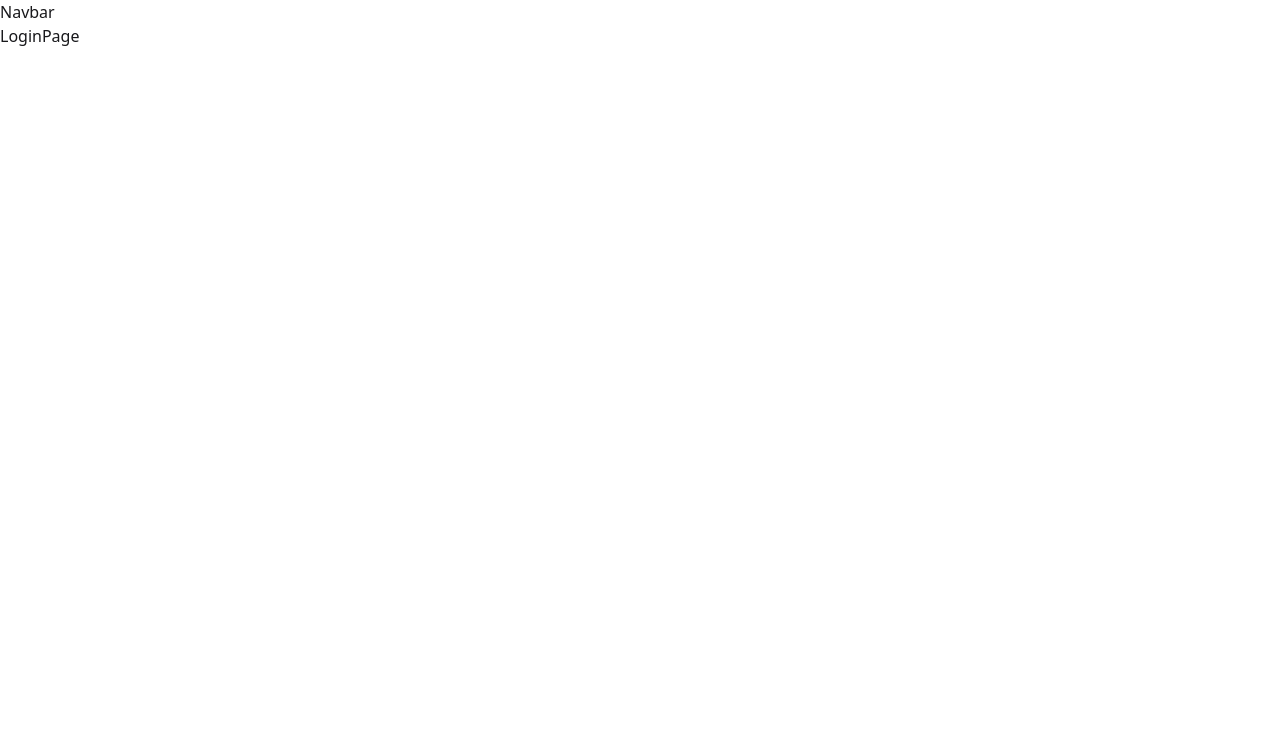
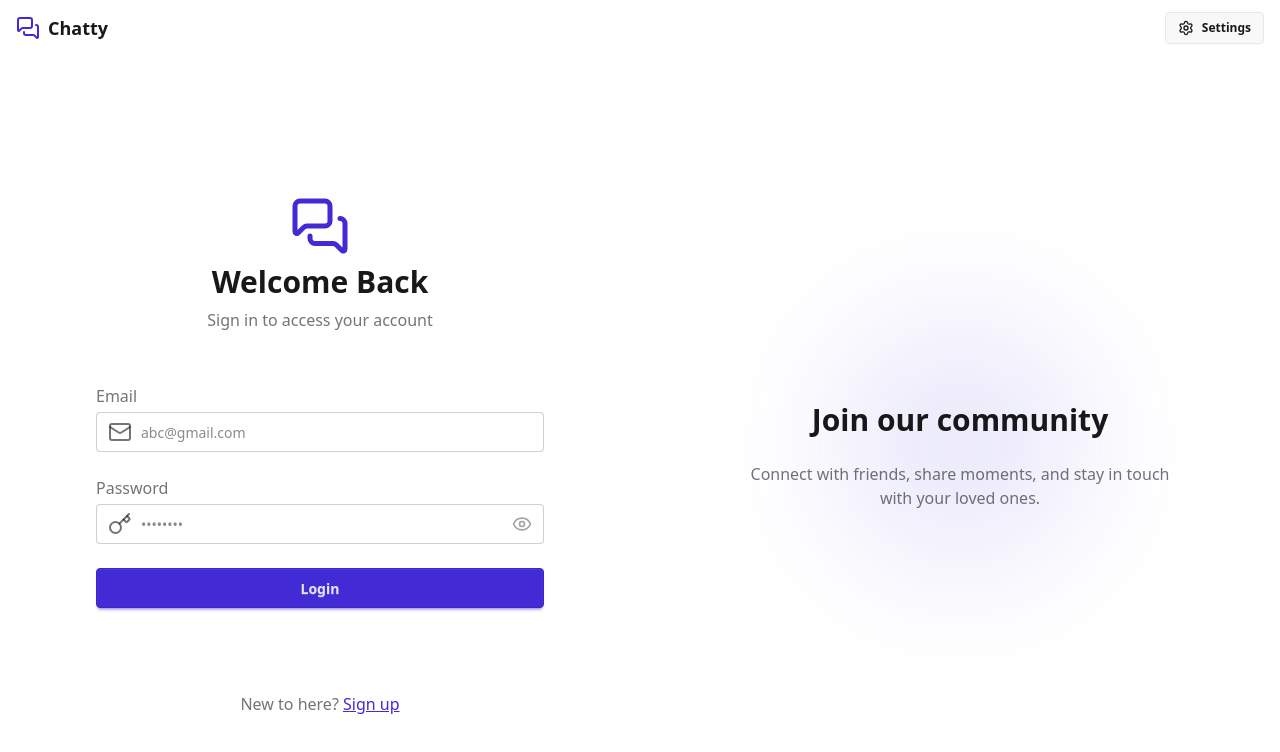
Before and after one commit to NickDada1996/chatty, a React (Vite) app in the folder frontend/: page /login in a window 1280 px wide. Shown: the top 752 px of the page. Built offline with nearby package versions, Linux system fonts and the light colour scheme; no server answers.

Commit message:
Finish login page

```diff
--- a/frontend/src/components/Navbar.jsx
+++ b/frontend/src/components/Navbar.jsx
@@ -1,7 +1,47 @@
 import React from "react";
+import { useAuthStore } from "../store/useAuthStore.js";
+import { MessagesSquare, LogOut, Settings, User } from "lucide-react";
+import { Link } from "react-router-dom";
 
 const Navbar = () => {
-  return <div>Navbar</div>;
+  const { logout, authUser } = useAuthStore();
+
+  return (
+    <nav className="h-14 px-4 flex items-center justify-between ">
+      {/* Left side */}
+      <div className="flex items-center gap-2">
+        <MessagesSquare className="size-6 text-primary" />
+        <span className="text-lg font-semibold">Chatty</span>
+      </div>
+
+      {/* Right side */}
+      <div className="flex items-center gap-2">
+        <Link
+          to={"/settings"}
+          className={`
+              btn btn-sm gap-2 transition-colors
+
+              `}
+        >
+          <Settings className="w-4 h-4" />
+          <span className="hidden sm:inline"> Settings</span>
+        </Link>
+        {authUser && (
+          <>
+            <Link to={"/profile"} className={`btn btn-sm gap-2`}>
+              <User className="size-5" />
+              <span className="hidden sm:inline">Profile</span>
+            </Link>
+
+            <button className="btn btn-sm gap-2 " onClick={logout}>
+              <LogOut className="size-5" />
+              <span className="hidden sm:inline">Logout</span>
+            </button>
+          </>
+        )}
+      </div>
+    </nav>
+  );
 };
 
 export default Navbar;
--- a/frontend/src/pages/LoginPage.jsx
+++ b/frontend/src/pages/LoginPage.jsx
@@ -1,7 +1,116 @@
+import { Eye, EyeOff, Key, Mail, MessagesSquare, Ellipsis } from "lucide-react";
 import React from "react";
+import { useState } from "react";
+import { useAuthStore } from "../store/useAuthStore.js";
+import { Link } from "react-router-dom";
+import RightPage from "../components/RightPage.jsx";
 
 const LoginPage = () => {
-  return <div>LoginPage</div>;
+  const { isLoggingIng, login } = useAuthStore();
+  const [showPassword, setShowPassword] = useState(false);
+  const [formData, setFormData] = useState({
+    email: "",
+    password: "",
+  });
+
+  const handleSubmit = (e) => {
+    e.preventDefault();
+    login(formData);
+  };
+
+  return (
+    <div className="min-h-screen grid lg:grid-cols-2 ">
+      {/* Left Side */}
+      <div className="flex flex-col items-center justify-center px-8 py-12 lg:px-24 space-y-13">
+        {/* Logo & Heading */}
+        <div className="flex flex-col items-center gap-2">
+          <MessagesSquare className="size-15 text-primary" />
+          <h1 className="text-3xl font-bold">Welcome Back</h1>
+          <p className="text-base-content/60">Sign in to access your account</p>
+        </div>
+
+        {/* Form */}
+        <form onSubmit={handleSubmit} className="w-full max-w-md space-y-6">
+          {/* Email */}
+          <div>
+            <label className="label mb-1">
+              <span>Email</span>
+            </label>
+            <div className="relative">
+              <div className="absolute inset-y-0 left-0 pl-3 flex items-center pointer-events-none z-10">
+                <Mail className="size-6 text-base-content/60" />
+              </div>
+              <input
+                type="email"
+                className="input input-bordered w-full pl-11 focus:outline-none focus:ring-0 focus:border-primary"
+                placeholder="abc@gmail.com"
+                value={formData.email}
+                onChange={(e) => {
+                  setFormData((prev) => ({ ...prev, email: e.target.value }));
+                }}
+              />
+            </div>
+          </div>
+          {/* Password */}
+          <div>
+            <label className="label mb-1">
+              <span>Password</span>
+            </label>
+            <div className="relative">
+              <div className="absolute inset-y-0 left-0 pl-3 flex items-center pointer-events-none z-10">
+                <Key className="size-6 text-base-content/60" />
+              </div>
+              <input
+                type={showPassword ? "text" : "password"}
+                className="input input-bordered w-full pl-11 focus:outline-none focus:ring-0 focus:border-primary"
+                placeholder="••••••••"
+                value={formData.password}
+                onChange={(e) => {
+                  setFormData((prev) => ({
+                    ...prev,
+                    password: e.target.value,
+                  }));
+                }}
+              />
+              <button
+                type="button"
+                className="hover:cursor-pointer absolute inset-y-0 right-0 pr-3 flex items-center z-20"
+                onClick={() => {
+                  setShowPassword(!showPassword);
+                }}
+              >
+                {showPassword ? (
+                  <EyeOff className="size-5 text-base-content/40" />
+                ) : (
+                  <Eye className="size-5 text-base-content/40" />
+                )}
+              </button>
+            </div>
+          </div>
+          {/* Submit */}
+          <button
+            type="submit"
+            className="btn btn-primary w-full "
+            disabled={isLoggingIng}
+          >
+            {isLoggingIng ? <Ellipsis /> : "Login"}
+          </button>
+        </form>
+        {/* Footer link */}
+        <p className="text-base-content/60 mt-8">
+          New to here?{" "}
+          <Link to="/signup" className="link link-primary">
+            Sign up
+          </Link>
+        </p>
+      </div>
+      {/*right side*/}
+      <RightPage
+        title="Join our community"
+        subtitle="Connect with friends, share moments, and stay in touch with your loved ones."
+      />
+    </div>
+  );
 };
 
 export default LoginPage;
--- a/frontend/src/pages/SignUpPage.jsx
+++ b/frontend/src/pages/SignUpPage.jsx
@@ -45,7 +45,7 @@ const SignupPage = () => {
   };
 
   return (
-    <div className="min-h-screen grid lg:grid-cols-2">
+    <div className="min-h-screen grid lg:grid-cols-2 ">
       {/* Left Side */}
       <div className="flex flex-col items-center justify-center px-8 py-12 lg:px-24 space-y-13">
         {/* Logo & Heading */}
@@ -127,7 +127,7 @@ const SignupPage = () => {
               />
               <button
                 type="button"
-                className="absolute inset-y-0 right-0 pr-3 flex items-center z-20"
+                className="hover:cursor-pointer absolute inset-y-0 right-0 pr-3 flex items-center z-20"
                 onClick={() => {
                   setShowPassword(!showPassword);
                 }}
--- a/frontend/src/store/useAuthStore.js
+++ b/frontend/src/store/useAuthStore.js
@@ -47,4 +47,17 @@ export const useAuthStore = create((set) => ({
       toast.error(error.response.data.message);
     }
   },
+
+  login: async (formData) => {
+    set({ isLoggingIng: true });
+    try {
+      const res = await axiosInstance.post("/auth/login", formData);
+      set({ authUser: res.data });
+      toast.success("Log in successfully!");
+    } catch (error) {
+      toast.error(error.response.data.message);
+    } finally {
+      set({ isLoggingIng: false });
+    }
+  },
 }));
```
